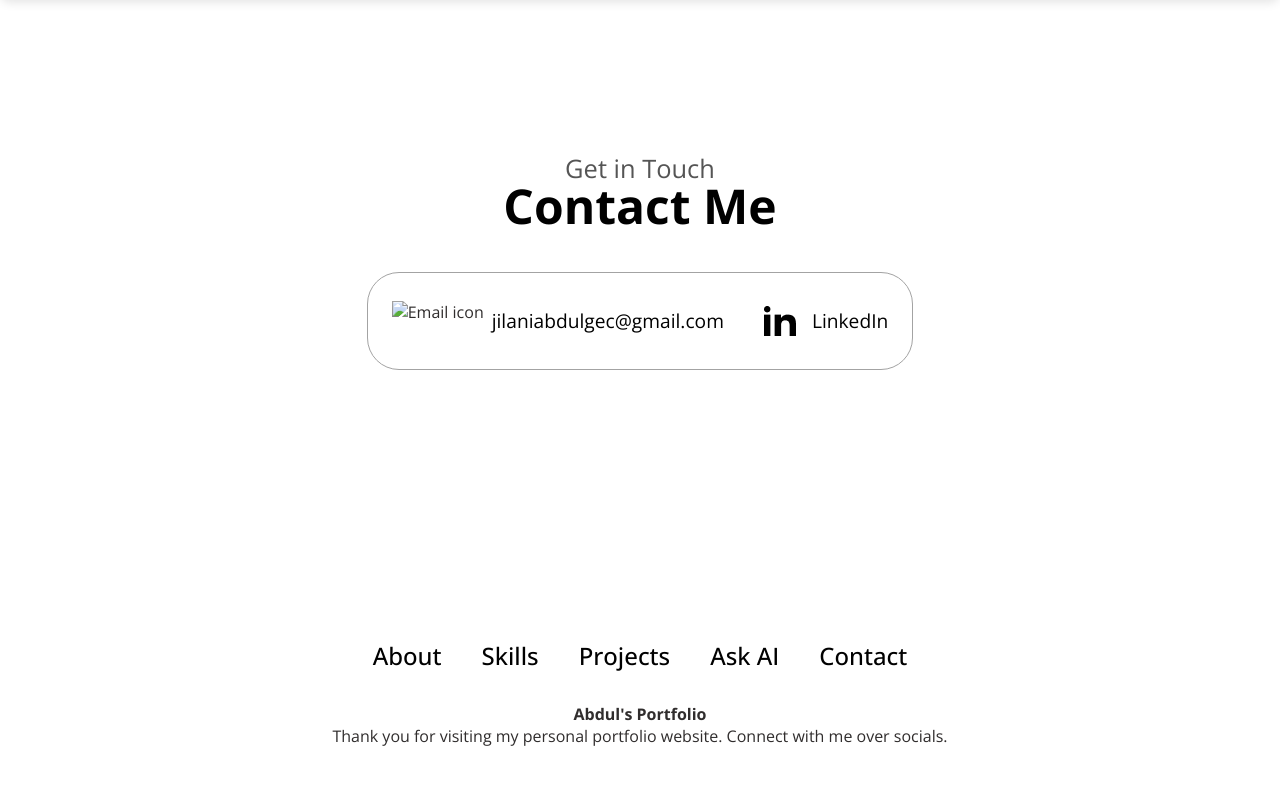
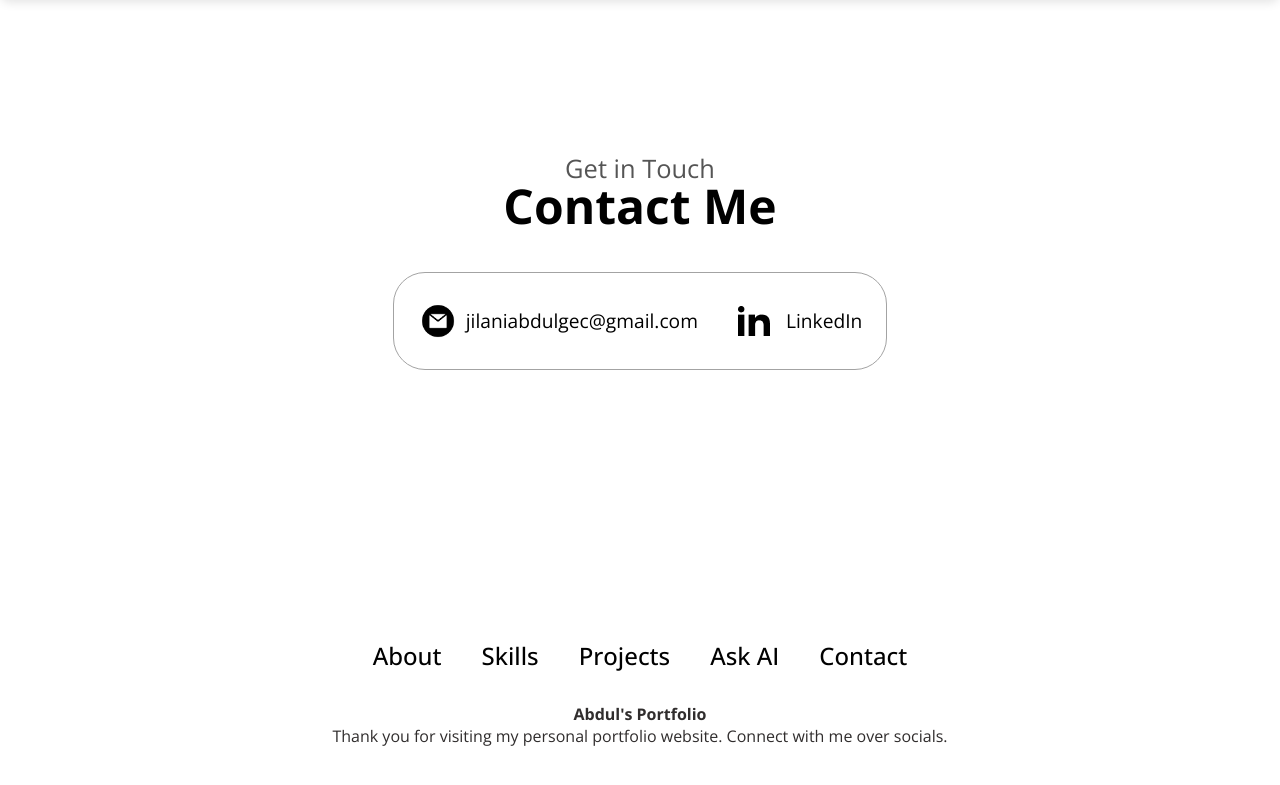
Before and after one commit to Abdul-Khadar-Jilani/Abdul-Khadar-Jilani.github.io, a plain HTML site: page index.html in a window 1280 px wide. Shown: the part 4875-5660 px from the top of the page. Drawn offline with nearby package versions, Linux system fonts and the light colour scheme.

Commit message:
Update index.html

```diff
--- a/index.html
+++ b/index.html
@@ -374,7 +374,7 @@
         <div class="contact-info-upper-container">
           <div class="contact-info-container">
             <img
-              src="email.png"
+              src="assets/email.png"
               alt="Email icon"
               class="icon contact-icon email-icon"
             />
```
